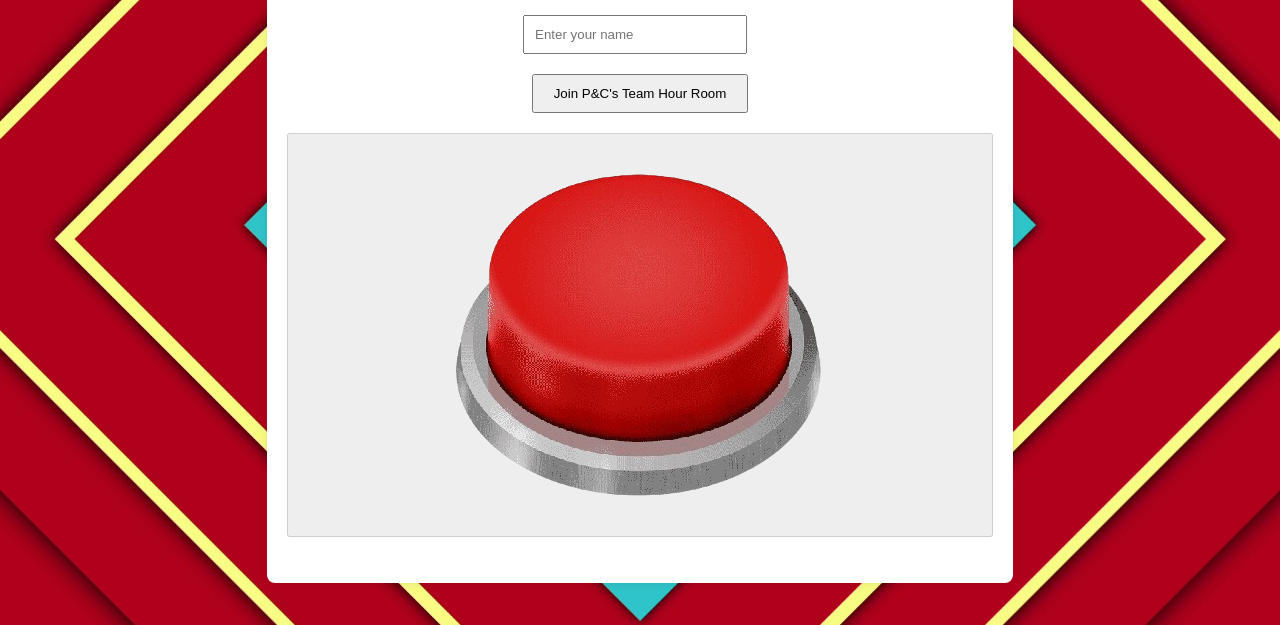
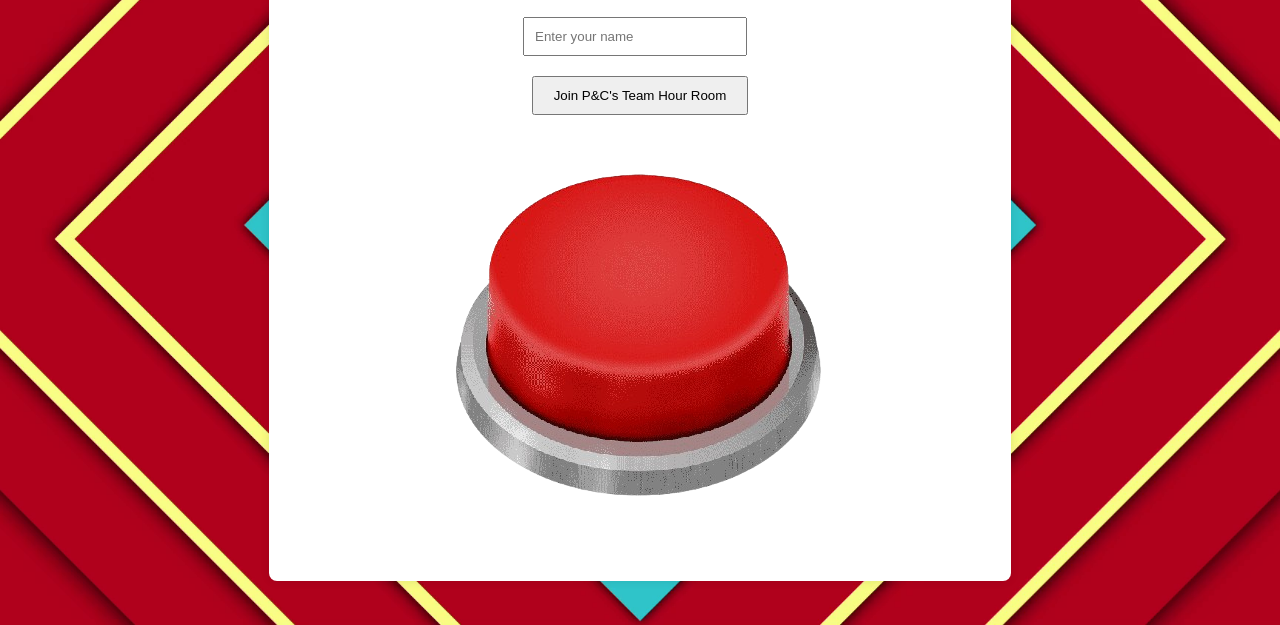
Before and after one commit to assaf-itzikson/buzzer-game, a website: page index.html in a window 1280 px wide. Shown: the part 175-800 px from the top of the page. Drawn offline with Linux system fonts and the light colour scheme.

Commit message:
making the button transparent and smaller

```diff
--- a/style.css
+++ b/style.css
@@ -44,5 +44,7 @@ li {
 }
 
 .buzz {
-    height: 50%;
+    height: 40%;
+    background-color: transparent;
+    border: none;
 }
```
